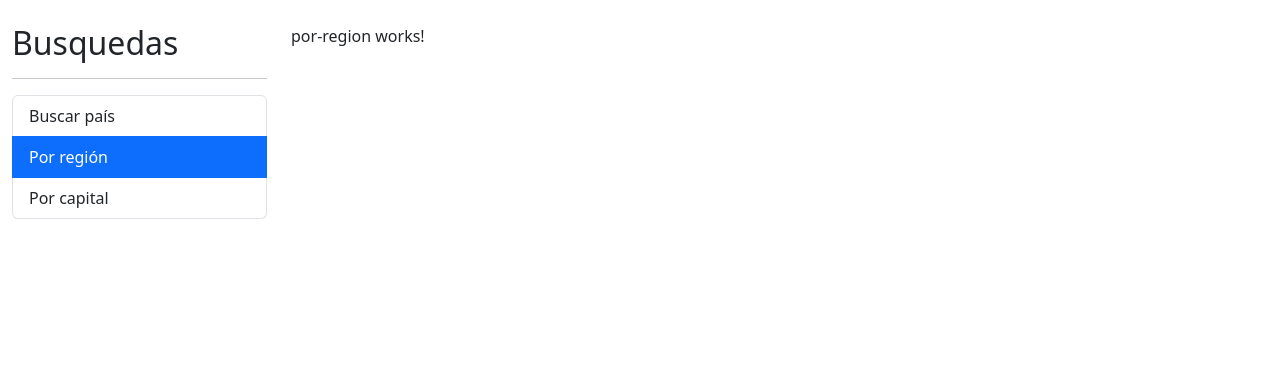
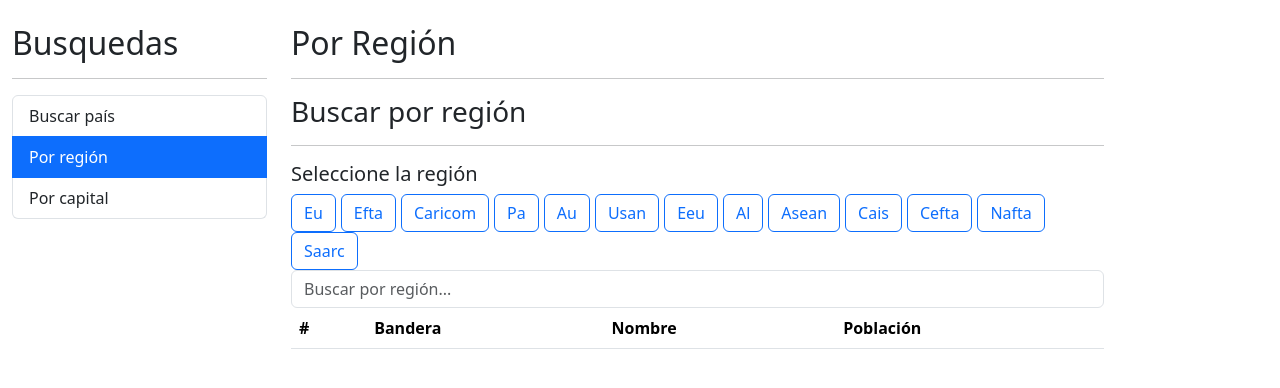
Before and after one commit to CarolinaColmenares/PaisesAngular, an Angular app: page /region in a window 1280 px wide. Shown: the top 388 px of the page. Built offline with nearby package versions, Linux system fonts and the light colour scheme.

Commit message:
Mostrar Países por Región

```diff
--- a/src/app/pais/pages/por-region/por-region.component.html
+++ b/src/app/pais/pages/por-region/por-region.component.html
@@ -1 +1,27 @@
-<p>por-region works!</p>
+<h2>Por Región</h2>
+<hr>
+<h3>
+    Buscar por región <small>{{ regionActiva | titlecase }}</small>
+</h3>
+<hr />
+
+<h5>Seleccione la región</h5>
+
+<div class="row">
+    <div class="col">
+        <button *ngFor="let region of regiones"
+            [ngClass]="(region===regionActiva) ? 'btn btn-primary':'btn btn-outline-primary'"
+            (click)="activarRegion(region)">
+            {{ region | titlecase }}
+        </button>
+    </div>
+</div>
+
+<div class="row">
+    <div class="col">
+        <form>
+            <input type="text" name="termino" class="form-control" placeholder="Buscar por región..." />
+        </form>
+        <app-pais-tabla [paises]="paises"></app-pais-tabla>
+    </div>
+</div>
--- a/src/app/pais/pages/por-region/por-region.component.ts
+++ b/src/app/pais/pages/por-region/por-region.component.ts
@@ -1,10 +1,34 @@
 import { Component } from '@angular/core';
+import { Country } from '../../interfaces/pais.interface';
+import { PaisService } from '../../services/pais.service';
 
 @Component({
   selector: 'app-por-region',
   templateUrl: './por-region.component.html',
+  styles: [`
+    button{
+      margin-right: 5px;
+    }
+  `]
+})
 
-})
+
 export class PorRegionComponent {
 
+  regiones: string[] = ['EU', 'EFTA', 'CARICOM', 'PA', 'AU', 'USAN', 'EEU', 'AL', 'ASEAN', 'CAIS', 'CEFTA', 'NAFTA', 'SAARC'];
+  regionActiva: string = '';
+  paises: Country[] = [];
+
+  constructor(private paisService: PaisService) { }
+
+  activarRegion(region: string) {
+    if (region === this.regionActiva) { return; }
+
+    this.regionActiva = region;
+    this.paises = [];
+
+    this.paisService.buscarRegion(region)
+      .subscribe(paises => this.paises = paises)
+  }
+
 }
--- a/src/app/pais/pages/ver-pais/ver-pais.component.html
+++ b/src/app/pais/pages/ver-pais/ver-pais.component.html
@@ -38,14 +38,14 @@
 
             <span class="badge bg-primary mr-1">{{ pais.translations.de }}</span>
             <span class="badge bg-primary mr-1">{{ pais.translations.es }}</span>
-            <span class="badgeb bg-primary mr-1">{{ pais.translations.fr }}</span>
-            <span class="badgeb bg-primary mr-1">{{ pais.translations.ja }}</span>
-            <span class="badgeb bg-primary mr-1">{{ pais.translations.it }}</span>
-            <span class="badgeb bg-primary mr-1">{{ pais.translations.br }}</span>
-            <span class="badgeb bg-primary mr-1">{{ pais.translations.pt }}</span>
-            <span class="badgeb bg-primary mr-1">{{ pais.translations.nl }}</span>
-            <span class="badgeb bg-primary mr-1">{{ pais.translations.hr }}</span>
-            <span class="badgeb bg-primary mr-1">{{ pais.translations.fa }}</span>
+            <span class="badge bg-primary mr-1">{{ pais.translations.fr }}</span>
+            <span class="badge bg-primary mr-1">{{ pais.translations.ja }}</span>
+            <span class="badge bg-primary mr-1">{{ pais.translations.it }}</span>
+            <span class="badge bg-primary mr-1">{{ pais.translations.br }}</span>
+            <span class="badge bg-primary mr-1">{{ pais.translations.pt }}</span>
+            <span class="badge bg-primary mr-1">{{ pais.translations.nl }}</span>
+            <span class="badge bg-primary mr-1">{{ pais.translations.hr }}</span>
+            <span class="badge bg-primary mr-1">{{ pais.translations.fa }}</span>
         </div>
     </div>
 
--- a/src/app/pais/pais.module.ts
+++ b/src/app/pais/pais.module.ts
@@ -1,4 +1,4 @@
-import { NgModule } from '@angular/core';
+
 import { CommonModule } from '@angular/common';
 import { FormsModule } from '@angular/forms';
 
@@ -9,6 +9,7 @@ import { VerPaisComponent } from './pages/ver-pais/ver-pais.component';
 import { RouterModule } from '@angular/router';
 import { PaisTablaComponent } from './components/pais-tabla/pais-tabla.component';
 import { PaisInputComponent } from './components/pais-input/pais-input.component';
+import { NgModule } from '@angular/core';
 
 
 
@@ -26,7 +27,8 @@ import { PaisInputComponent } from './components/pais-input/pais-input.component
     PorCapitalComponent,
     PorPaisComponent,
     PorRegionComponent,
-    VerPaisComponent
+    VerPaisComponent,
+
   ],
   imports: [
     CommonModule,
--- a/src/app/pais/services/pais.service.ts
+++ b/src/app/pais/services/pais.service.ts
@@ -13,6 +13,7 @@ export class PaisService {
 
   private apiUrl: string = 'https://restcountries.com/v2'
 
+
   constructor(private http: HttpClient) { }
 
   buscarPais(termino: string): Observable<Country[]> {
@@ -25,9 +26,15 @@ export class PaisService {
     return this.http.get<Country[]>(url);
   }
 
-  getPaisPorAlpha(id: string):Observable<Country[]>{
-    const url = `${this.apiUrl}/alpha/${id}`;
-    return this.http.get<Country[]>(url);
+  getPaisPorAlpha(id:string): Observable<Country>{
+    const url = `${this.apiUrl}/alpha/${ id }`;
+    return this.http.get<Country>( url );
   }
 
+  buscarRegion( region: string ):Observable<Country[]>{
+    const url = `${ this.apiUrl }/regionalbloc/${ region }`;
+    return this.http.get<Country[]>( url );
+  }
+
+
 }
```
Also changed, not shown: src/app/pais/pages/por-pais/por-pais.component.ts (line endings or trailing spaces).
